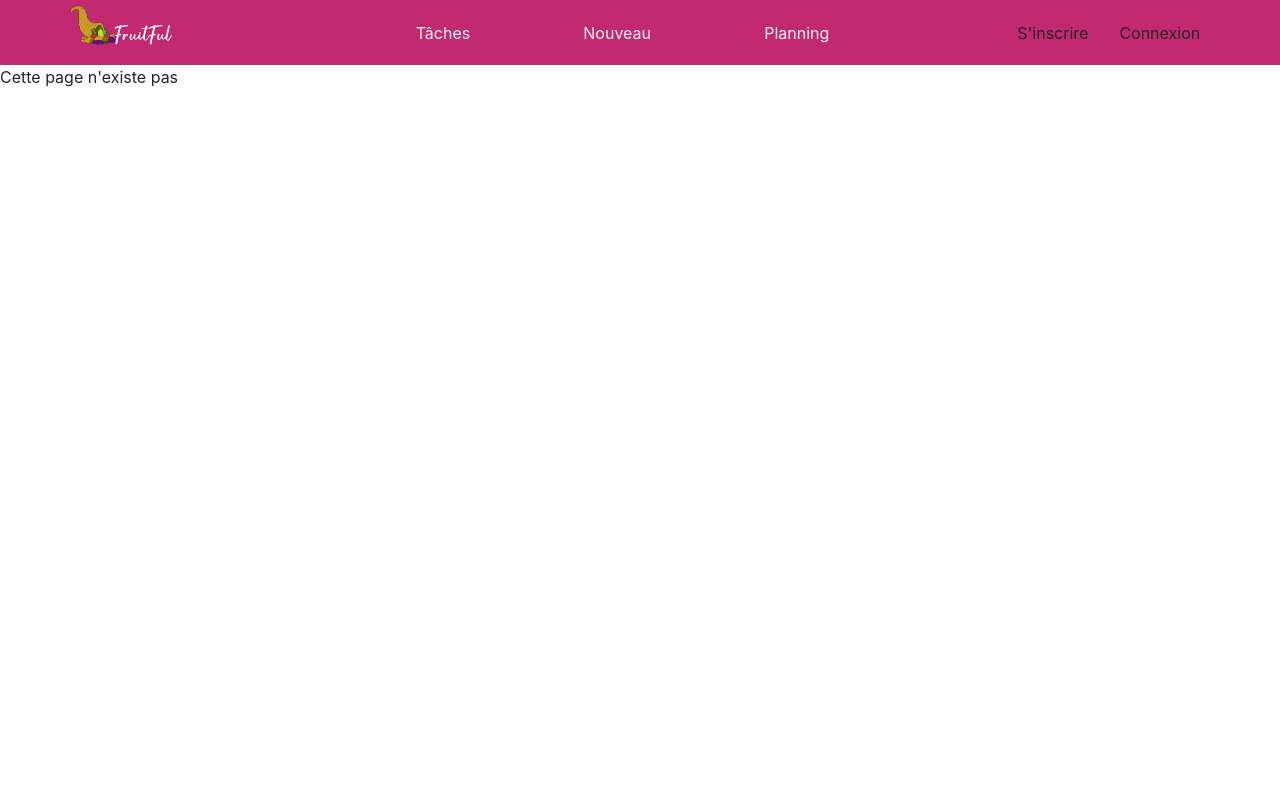
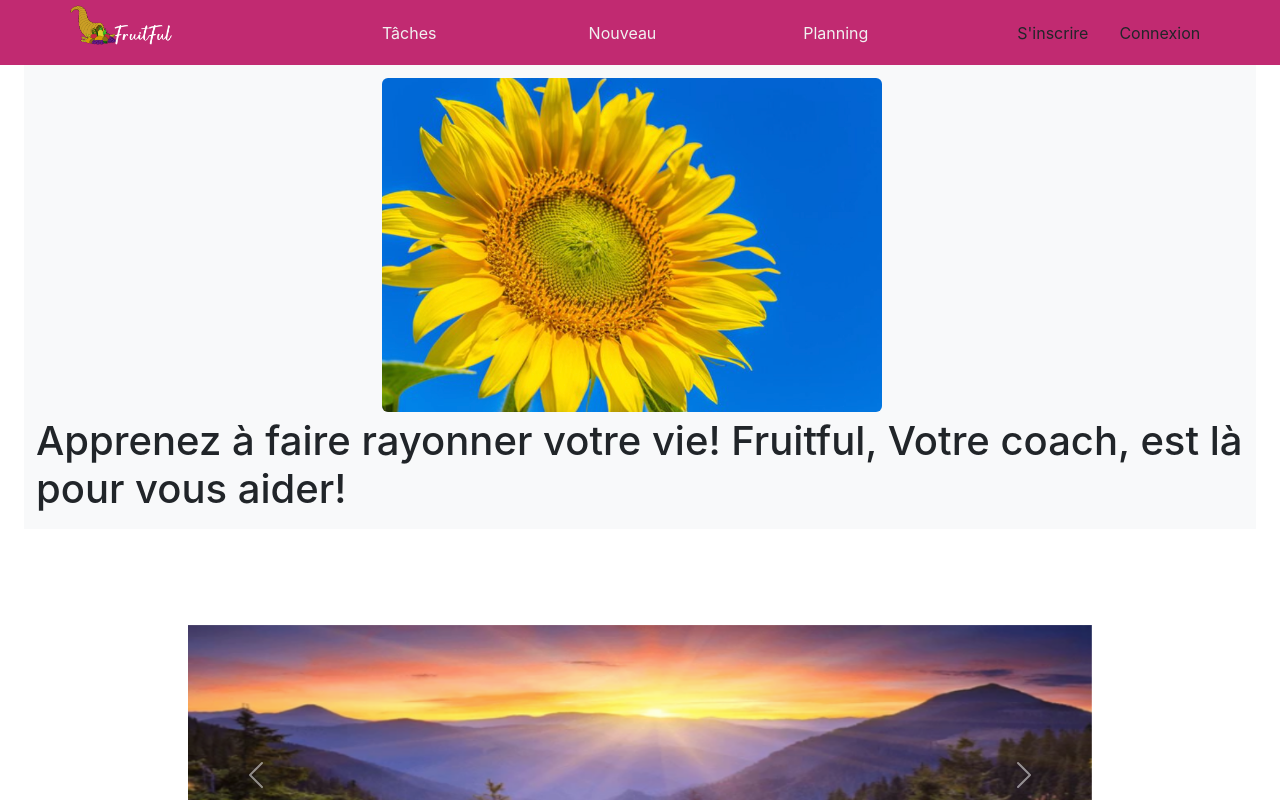
Before and after one commit to RomainVReco/fruitful-app, a React (Create React App) app: page / in a window 1280 px wide. Shown: the top 800 px of the page. Built offline with nearby package versions, Linux system fonts and the light colour scheme.

Commit message:
Modification hover, ajout liens boutons

```diff
--- a/src/App.css
+++ b/src/App.css
@@ -43,6 +43,18 @@ body {
 
 .liensNav {
   list-style-type: none;
+  text-decoration: none;
+  display: flex;
+  align-items: center;
+  justify-content: center;
+  height: 80%;
+  width:80%;
+  border-radius: 1rem;
+}
+
+.liensNav:hover {
+  background-color: #C282A0;
+
 }
 
 .lienHeader {
@@ -50,12 +62,19 @@ body {
   text-align: center;
   align-self: center;
   margin-right: 5px;
+  border-radius: 1rem;
+}
+
+.lienHeader:hover {
+  /* S'inscrire et connexion */
+  background-color: #C282A0;
 }
 
 .lien {
   cursor: pointer;
   text-decoration: none;
   color: #f1f1f1;
+  list-style-type: none;
 }
 
 .dropdown-toggle::after {
@@ -89,9 +108,8 @@ body {
   }
 
   .wrapper-lienHeader{
-    display: flex;
-    flex-direction: column;
     padding: 0.5rem;
+    width: 100%;
   }
 
   .icon-media {
--- a/src/components/Header.js
+++ b/src/components/Header.js
@@ -37,9 +37,9 @@ function Header() {
   }
 
   const blocConnexion = <>
-    <div className="wrapper-lienHeader d-flex">
+    <div className="wrapper-lienHeader d-flex" >
       <div className="lienHeader">
-        <a href="#" className="btn">S'inscrire</a>
+        <a href="../inscription" className="btn">S'inscrire</a>
       </div>
       <div className="lienHeader">
         <a href="../login" className="btn">Connexion</a>
@@ -61,7 +61,7 @@ function Header() {
           <li><Link className="dropdown-item" to='/estConnecte/mesTaches'>Mes tâches</Link></li>
           <li><Link className="dropdown-item" to='/estConnecte/pageInscriptionPremium'>Abonnement</Link></li>
           <li style={{borderBottom:'1px solid #000', width:'100%', marginBottom:'5px', marginUp:'5px'}}></li>
-          <li><a href="#" className="dropdown-item" onClick={handleLogout}>Déconnexion</a></li>
+          <li><button href="#" className="dropdown-item" onClick={handleLogout}>Déconnexion</button></li>
         </ul>
       </div>
     </div>
@@ -78,13 +78,13 @@ function Header() {
         </div>
         <div ><img src={menuCloseIcon} className="menu-burger" onClick={handleClickMenu}></img></div>
         <ul className="listeMenu show-content">
-          <li className="liensNav">
-            <Link className='lien' to="/estConnecte/listeTaches">Tâches</Link></li>
+        <Link className='liensNav' to="/estConnecte/listeTaches"><li className="lien">
+            Tâches</li></Link>
           <li className="liensNav">
             <Link className='lien' to="/estConnecte/creationTache">Nouveau</Link>
           </li>
-          <li className="liensNav">
-            <Link className='lien' to='/estConnecte/planning'>Planning</Link>
+          <li className="liensNav" >
+            <Link className='lien'>Planning</Link>
           </li>
         </ul>
         {isConnected ? estConnecte : blocConnexion}
--- a/src/pages/public/PagesPubliques.js
+++ b/src/pages/public/PagesPubliques.js
@@ -16,7 +16,8 @@ const PagesPubliques = () => {
     return (
         <Routes>
             <Route element={<Layout />}>
-                <Route path="/pageAccueil" element={<PageAccueil />} />
+                <Route index path="/" element={<PageAccueil />} />
+                <Route index path="/pageAccueil" element={<PageAccueil />} />
                 <Route path="/pageLandingPage" element={<PageLandingPage />} />
                 <Route path="/pageLandingPage2" element={<PageLandingPage2 />} />
                 <Route path="/pageLandingPage3" element={<PageLandingPage3 />} />
```
